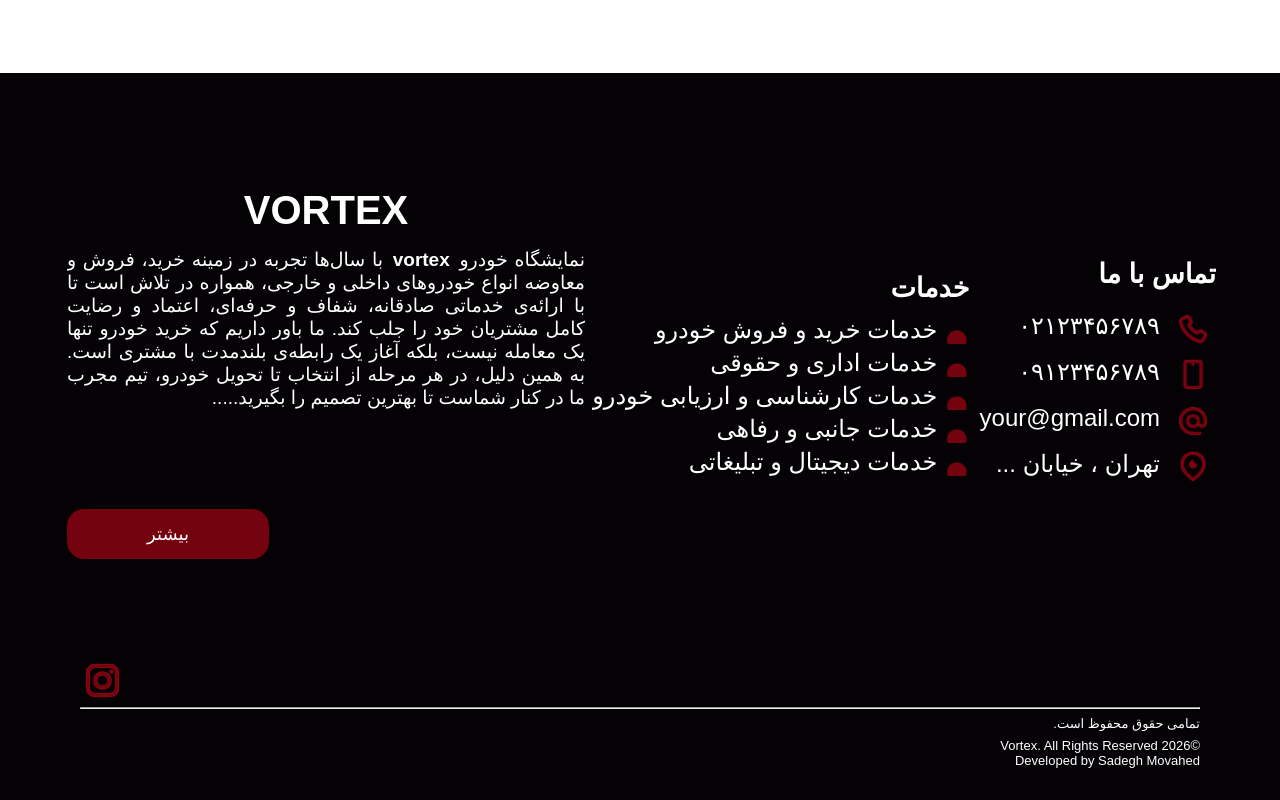
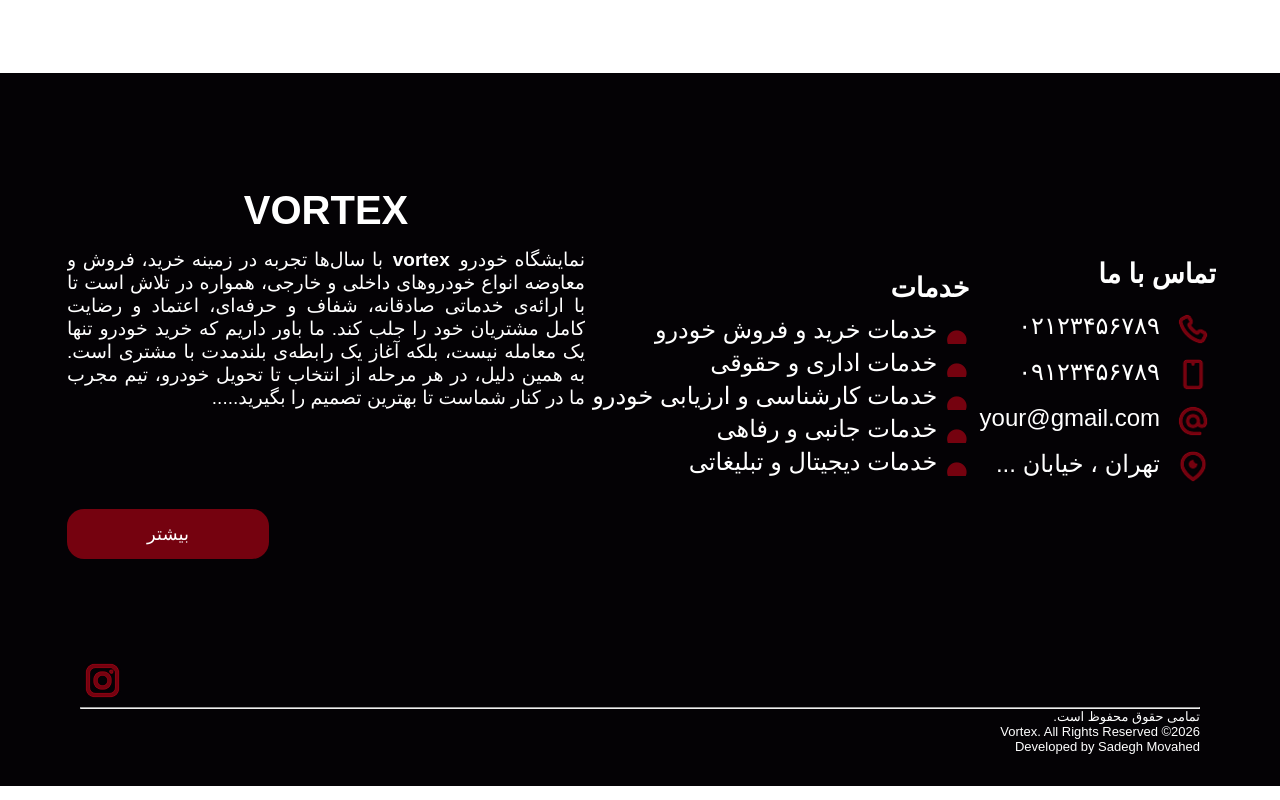
Before and after one commit to sadeghdev1/vortex, a React (Vite) app: page / in a window 1280 px wide. Shown: the part 4676-5476 px from the top of the page. Built offline with nearby package versions, Linux system fonts and the light colour scheme; a small style sheet from the web is missing; a web font is replaced by a local one.

Commit message:
footer fixed

```diff
--- a/src/components/Footer/Footer.jsx
+++ b/src/components/Footer/Footer.jsx
@@ -41,8 +41,8 @@ export default function Footer(){
       <div className={styles.row1}>
         <a href="#"><img src={insta} /></a>
         <hr />
-        <p>تمامی حقوق محفوظ است.</p>
-        <h3>©2026 Vortex. All Rights Reserved</h3>
+        <h3>تمامی حقوق محفوظ است.</h3>
+        <h3>Vortex. All Rights Reserved ©2026</h3>
         <h3>Developed by Sadegh Movahed</h3>
       </div>
     </footer>
```
